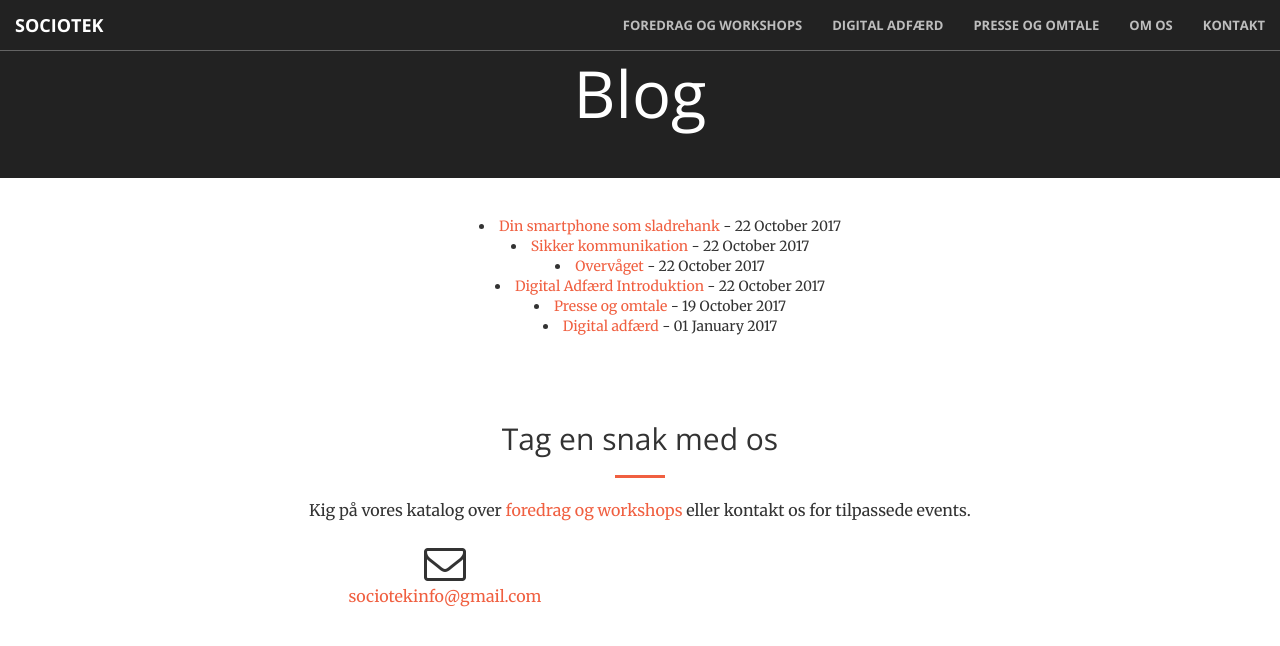
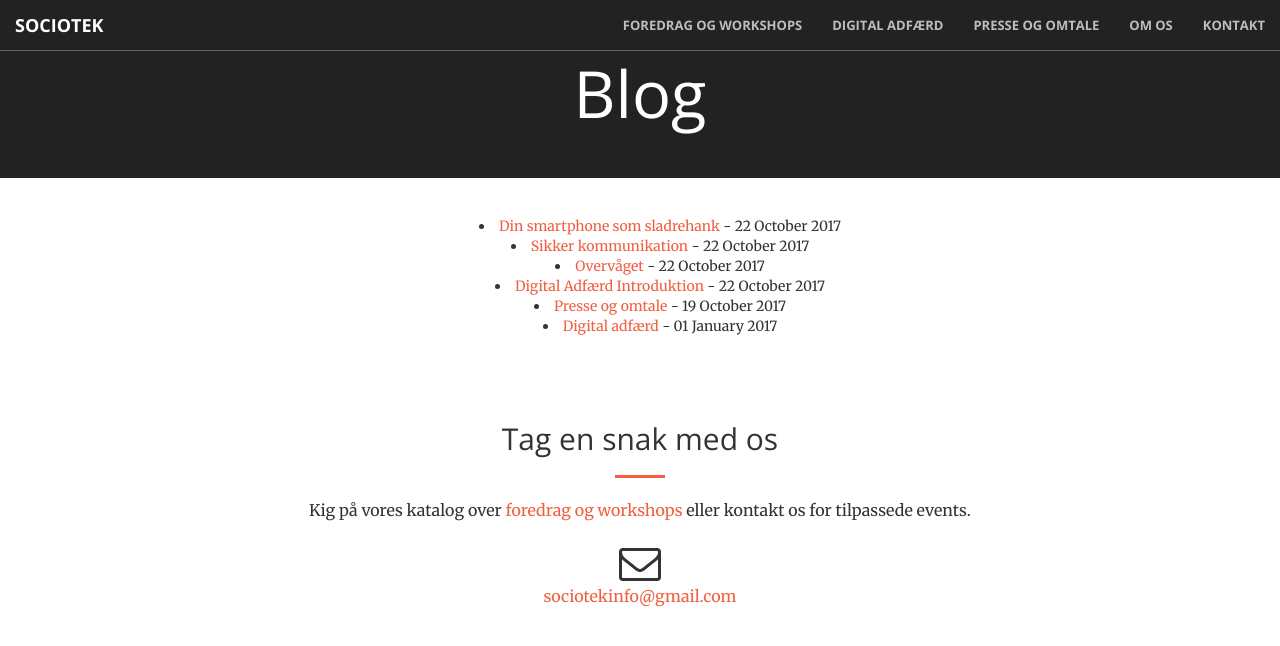
Before and after one commit to sociotek/sociotek.github.io, a Jekyll site: the page built from blog.html, in a window 1280 px wide. Shown: the top 646 px of the page. Built offline with Jekyll 4.4.1, drawn with Linux system fonts in a browser that asks for light colours.

Commit message:
Update default.html

```diff
--- a/_layouts/default.html
+++ b/_layouts/default.html
@@ -67,7 +67,7 @@
 						<hr class="primary">
 						<p>Kig på vores katalog over <a href="/portfolio.html"> foredrag og workshops </a> eller kontakt os for tilpassede events.</p>
 					</div>
-					<div class="col-lg-4 col-lg-offset-2 text-center">
+					<div class="col-lg-4 col-lg-offset-4 text-center">
 						<i class="fa fa-envelope-o fa-3x wow bounceIn" data-wow-delay=".1s"></i>
 						<p><a href="mailto:sociotekinfo@gmail.com">sociotekinfo@gmail.com</a></p>
 					</div>
```
